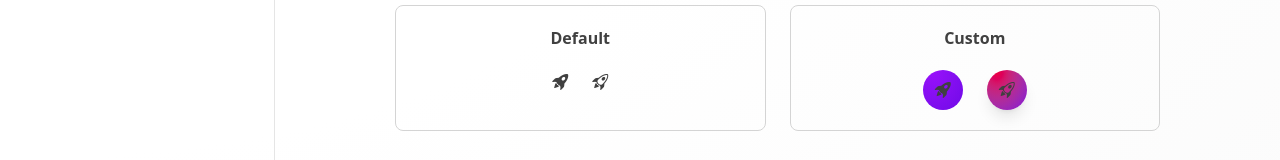
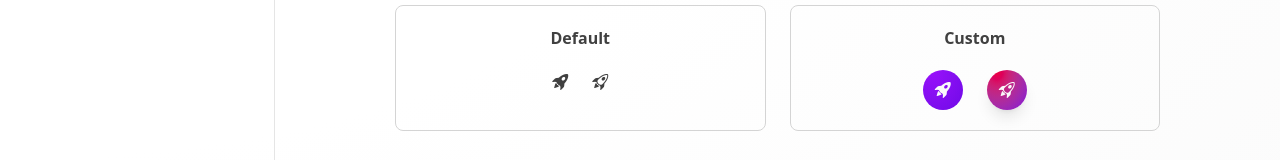
Before and after one commit to ernandesrs/pproj_vapp, a Vue app: page /icons in a window 1280 px wide. Shown: the part 379-539 px from the top of the page. Built offline with nearby package versions, Linux system fonts and the light colour scheme.

Commit message:
icon doc custom icon color

```diff
--- a/src/views/dash/doc/IconsView.vue
+++ b/src/views/dash/doc/IconsView.vue
@@ -49,7 +49,7 @@
                     <div
                         class="col-span-6 flex flex-col items-center border border-neutral-300 dark:border-neutral-700 rounded-lg p-5">
                         <div class="font-semibold mb-5">Custom</div>
-                        <div class="flex justify-center gap-6 flex-wrapp">
+                        <div class="flex justify-center gap-6 flex-wrapp text-neutral-50">
                             <div
                                 class="size-10 flex justify-center items-center bg-radial-[at_25%_5%] from-purple-600 to-violet-700 rounded-full">
                                 <CIcon name="rocket-takeoff-fill" />
```
